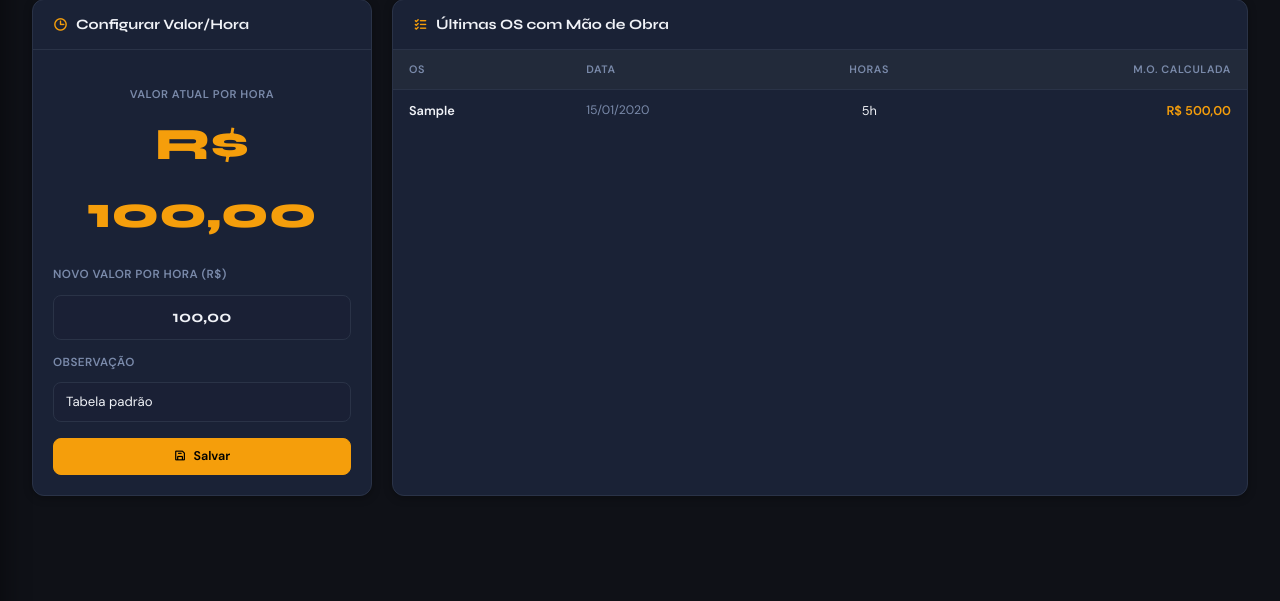
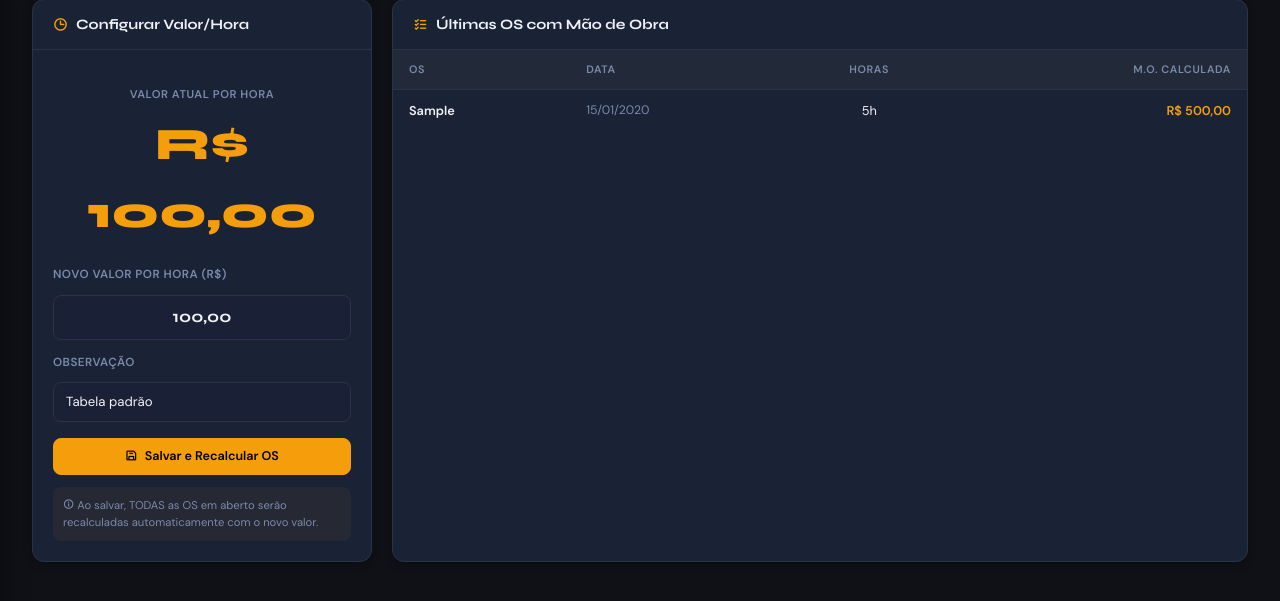
Before and after one commit to ogrosystemas/app, a PHP site: page /modules/mao_de_obra/mao_de_obra.php in a window 1280 px wide. Shown: the part 141-742 px from the top of the page. Run offline with PHP 8.4, Linux system fonts and the light colour scheme; a user stored in the database is signed in; data comes from the database, SQL or seed files in the repository; tables that the repository leaves empty hold one stand-in row (values such as "Sample post"); some libraries are stand-ins or nearby versions.

Commit message:
Update mao_de_obra.php

```diff
--- a/os-system/modules/mao_de_obra/mao_de_obra.php
+++ b/os-system/modules/mao_de_obra/mao_de_obra.php
@@ -9,12 +9,12 @@ $mensagem = $erro = '';
 
 if ($_SERVER['REQUEST_METHOD'] === 'POST' && isset($_POST['salvar'])) {
     csrfVerify();
-    // Converte valor brasileiro (formato 100,00 ou 100.00) para float
     $valor_bruto = trim($_POST['valor_hora'] ?? '0');
-    $valor_bruto = str_replace('.', '', $valor_bruto); // remove pontos de milhar
-    $valor_bruto = str_replace(',', '.', $valor_bruto); // vírgula vira ponto
+    $valor_bruto = str_replace('.', '', $valor_bruto);
+    $valor_bruto = str_replace(',', '.', $valor_bruto);
     $valor_hora = (float)$valor_bruto;
     $descricao  = trim($_POST['descricao'] ?? '');
+
     try {
         $existe = (int)$db->query("SELECT COUNT(*) FROM mao_de_obra")->fetchColumn();
         if ($existe > 0) {
@@ -22,8 +22,40 @@ if ($_SERVER['REQUEST_METHOD'] === 'POST' && isset($_POST['salvar'])) {
         } else {
             $db->prepare("INSERT INTO mao_de_obra (valor_hora, descricao) VALUES (?,?)")->execute([$valor_hora, $descricao]);
         }
-        $mensagem = 'Mão de obra atualizada!';
-    } catch (Exception $e) { $erro = $e->getMessage(); }
+
+        // ========== ATUALIZAR OS SERVIÇOS EM ABERTO ==========
+        // Buscar todas OS em aberto (não finalizadas nem canceladas)
+        $os_abertas = $db->query("SELECT id FROM ordens_servico WHERE status NOT IN ('finalizada', 'cancelada')")->fetchAll(PDO::FETCH_ASSOC);
+
+        $servicos_atualizados = 0;
+        foreach ($os_abertas as $os) {
+            // Buscar serviços desta OS
+            $servicos = $db->prepare("
+                SELECT os.id, s.tempo_estimado, os.quantidade
+                FROM os_servicos os
+                JOIN servicos s ON os.servico_id = s.id
+                WHERE os.os_id = ?
+            ");
+            $servicos->execute([$os['id']]);
+            $servicos = $servicos->fetchAll(PDO::FETCH_ASSOC);
+
+            foreach ($servicos as $servico) {
+                // Recalcular valor com a nova mão de obra
+                $novo_valor = ($servico['tempo_estimado'] / 60) * $valor_hora * $servico['quantidade'];
+                $novo_valor = round($novo_valor, 2);
+
+                // Atualizar no banco
+                $update = $db->prepare("UPDATE os_servicos SET valor_unitario = ? WHERE id = ?");
+                $update->execute([$novo_valor, $servico['id']]);
+                $servicos_atualizados++;
+            }
+        }
+
+        $mensagem = "Mão de obra atualizada para R$ " . number_format($valor_hora, 2, ',', '.') . ". $servicos_atualizados serviços foram recalculados automaticamente!";
+
+    } catch (Exception $e) {
+        $erro = $e->getMessage();
+    }
 }
 
 $atual = $db->query("SELECT * FROM mao_de_obra ORDER BY id DESC LIMIT 1")->fetch(PDO::FETCH_ASSOC);
@@ -64,8 +96,11 @@ $historico = $db->query("SELECT os.numero_os, os.data_abertura, SUM(oss.quantida
           <label class="os-label">Observação</label>
           <input type="text" name="descricao" class="os-input" value="<?= htmlspecialchars($atual['descricao'] ?? '') ?>" placeholder="Ex: Revisão de tabela Jan/2025">
         </div>
-        <button type="submit" class="btn-os btn-os-primary" style="width:100%;justify-content:center"><i class="ph-bold ph-floppy-disk"></i> Salvar</button>
+        <button type="submit" class="btn-os btn-os-primary" style="width:100%;justify-content:center"><i class="ph-bold ph-floppy-disk"></i> Salvar e Recalcular OS</button>
       </form>
+      <div style="margin-top:12px;padding:10px;background:rgba(245,158,11,.05);border-radius:8px;font-size:.75rem;color:var(--text-muted)">
+        <i class="ph-bold ph-info"></i> Ao salvar, TODAS as OS em aberto serão recalculadas automaticamente com o novo valor.
+      </div>
     </div>
   </div>
 
@@ -88,7 +123,7 @@ $historico = $db->query("SELECT os.numero_os, os.data_abertura, SUM(oss.quantida
           </tr>
           <?php endforeach; ?>
         </tbody>
-       </div>
+      </table>
     </div>
   </div>
 
@@ -96,15 +131,12 @@ $historico = $db->query("SELECT os.numero_os, os.data_abertura, SUM(oss.quantida
 </main>
 
 <script>
-// Adiciona máscara de dinheiro ao campo valor_hora
 document.addEventListener('DOMContentLoaded', function() {
     var inputValor = document.querySelector('input[name="valor_hora"]');
     if (inputValor) {
         inputValor.addEventListener('input', function(e) {
             var valor = this.value;
-            // Remove tudo que não for número ou vírgula
             valor = valor.replace(/[^0-9,]/g, '');
-            // Separa centavos
             var partes = valor.split(',');
             if (partes.length > 2) {
                 valor = partes[0] + ',' + partes.slice(1).join('');
@@ -112,14 +144,12 @@ document.addEventListener('DOMContentLoaded', function() {
             this.value = valor;
         });
 
-        // Ao perder o foco, formata para 2 casas decimais
         inputValor.addEventListener('blur', function() {
             var valor = this.value;
             if (valor === '') {
                 this.value = '0,00';
                 return;
             }
-            // Remove pontos e mantém apenas números e vírgula
             valor = valor.replace(/[^0-9,]/g, '');
             var partes = valor.split(',');
             var inteiro = partes[0].replace(/^0+/, '') || '0';
```
